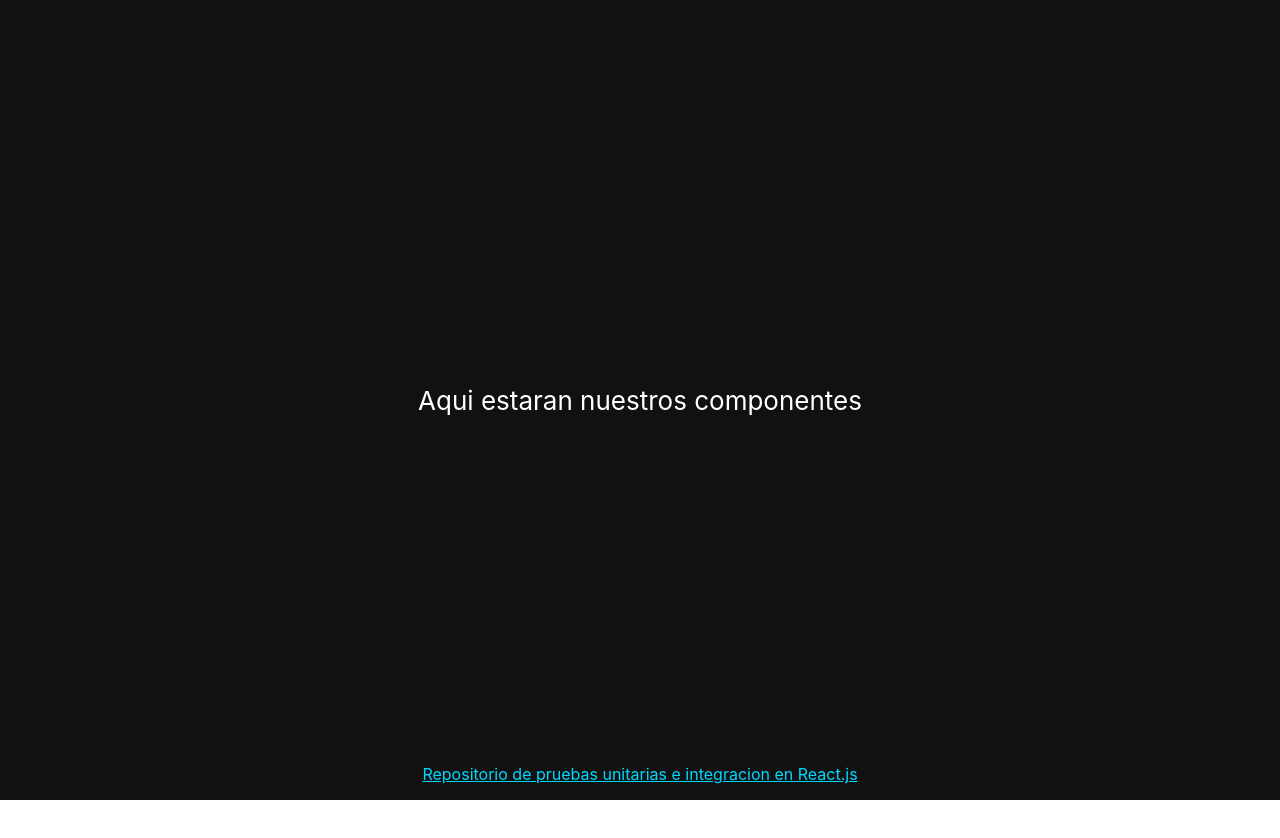
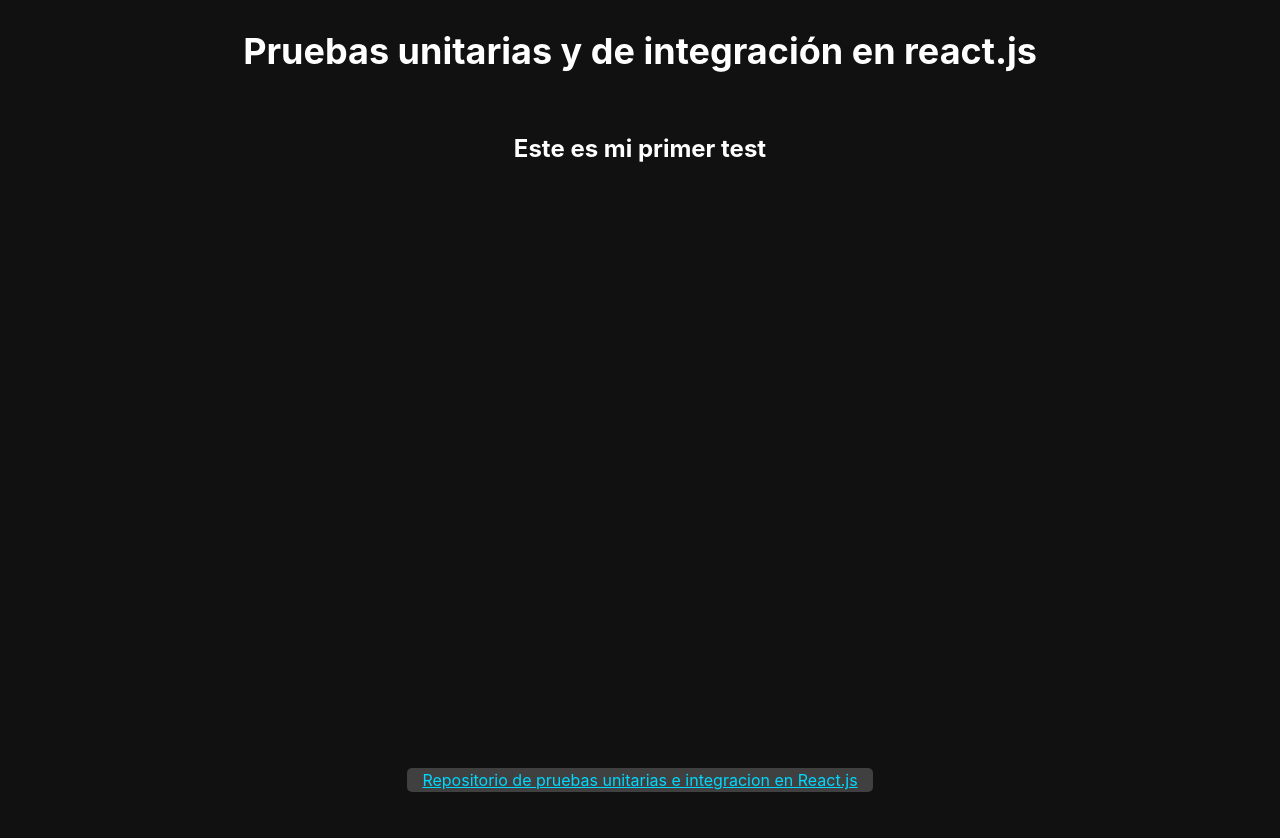
Before and after one commit to icao/pruebas-unitarias-integracion-react, a React (Create React App) app: page / in a window 1280 px wide. Shown: the top 838 px of the page. Before the commit the page ends 800 px from the top, so only its background shows below. Built offline with nearby package versions, Linux system fonts and the light colour scheme.

Commit message:
Estructurando proyecto ocn primer componente

```diff
--- a/src/App.jsx
+++ b/src/App.jsx
@@ -1,13 +1,21 @@
 import React from 'react'
 import './App.scss'
+import MiPrimerTest from './components/01-mi-primer-test/MiPrimerTest'
 
 function App() {
   return (
     <div className='app'>
       <header className='app-header'>
-        <p>Aqui estaran nuestros componentes</p>
+        <h1 className='title'>
+          Pruebas unitarias y de integración en react.js
+        </h1>
       </header>
+      <main className='app-main'>
+        <MiPrimerTest />
+      </main>
+
       <footer className='app-footer'>
+        <span className='app-footer__bg-link'>
           <a
             className='link'
             href='https://github.com/icao/pruebas-unitarias-integracion-react'
@@ -16,6 +24,7 @@ function App() {
           >
             Repositorio de pruebas unitarias e integracion en React.js
           </a>
+        </span>
       </footer>
     </div>
   )
--- a/src/App.scss
+++ b/src/App.scss
@@ -1,25 +1,48 @@
 @import './scss/Palette';
+@import './scss/Utils';
 @import './scss/Fonts';
 
 .app {
   text-align: center;
   &-header {
+    width: 100%;
+    background-color: $color-primary;
+    // position: absolute;
+    // top: 0;
+    padding: 0.2em;
+    color: $color-white;
+    font-size: calc(10px + 2vmin);
+  }
+  &-main {
+    padding: 0.7em;
+    padding-bottom: 3em;
     background-color: $color-primary;
     min-height: 100vh;
-    display: flex;
-    flex-direction: column;
-    align-items: center;
-    justify-content: center;
-    font-size: calc(10px + 2vmin);
-    color: white;
+    height: auto;
+    // display: flex;
+    // flex-direction: column;
+    // align-items: center;
+    // justify-content: center;
+    color: $color-white;
   }
   &-footer {
     width: 100%;
-    // background-color: pink;
-    position: absolute;
+    position: fixed;
     bottom: 0;
-    padding: 1em 0;
+    padding: 0.5em;
+    font-size: calc(8px + 1vmin);
+
+    &__bg-link {
+      display: inline-block;
+      background-color: rgba(255, 255, 255, 0.2);
+      border-radius: 5px;
+      padding: 2px 15px;
+    }
   }
+}
+
+.title {
+  font-size: calc(20px + 2vmin);
 }
 
 .link {
--- /dev/null
+++ b/src/components/01-mi-primer-test/MiPrimerTest.jsx
@@ -0,0 +1,7 @@
+import React from 'react'
+
+const MiPrimerTest = () => {
+  return <h2>Este es mi primer test</h2>
+}
+
+export default MiPrimerTest
--- a/src/scss/_Palette.scss
+++ b/src/scss/_Palette.scss
@@ -1 +1,2 @@
 $color-primary: #111111;
+$color-white: #ffffff;
--- a/src/scss/_Utils.scss
+++ b/src/scss/_Utils.scss
@@ -0,0 +1,3 @@
+* {
+  box-sizing: border-box;
+}
```
Lines whose indentation alone changed are shown as unchanged.
